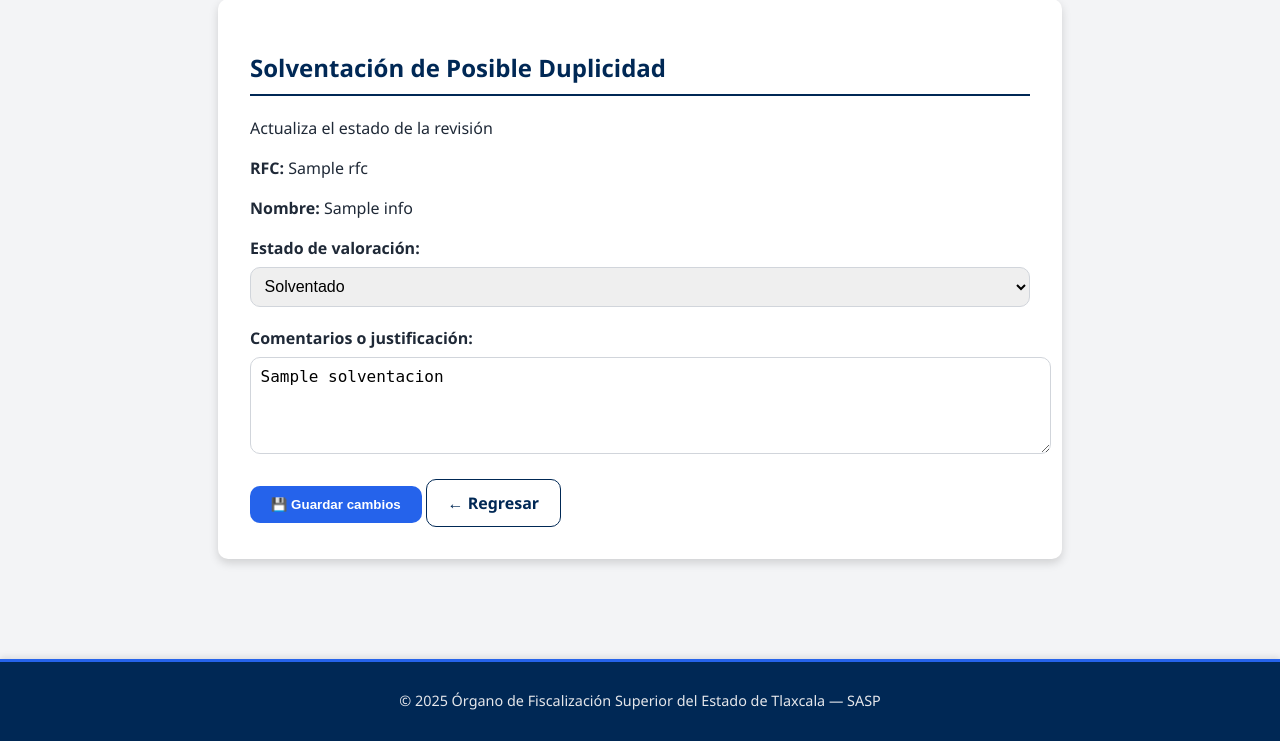
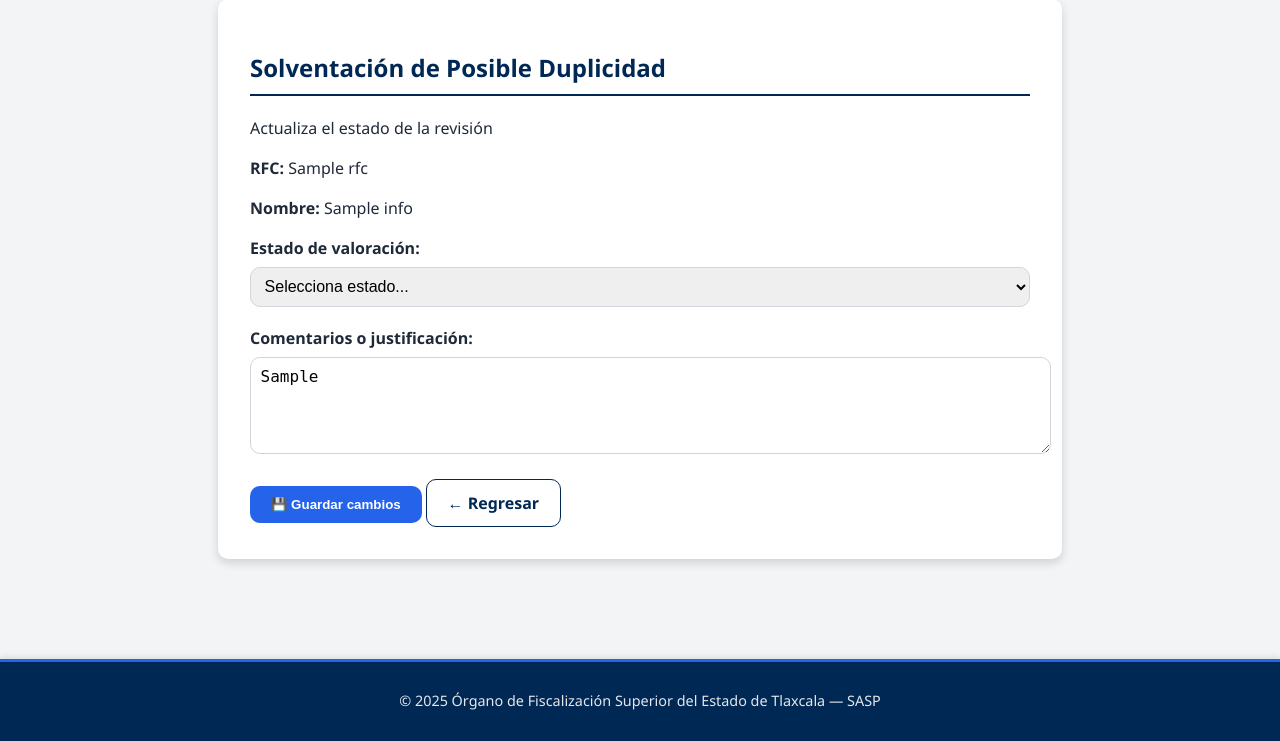
Before and after one commit to OmarSalvatierra99/SCIL, a Flask app: template templates/solventacion.html in a window 1280 px wide. Shown: the part 147-888 px from the top of the page. Run offline with Flask 3, Linux system fonts and the light colour scheme; the visitor is signed in with stand-in values (Sample User, id 1); tables that the repository leaves empty hold one stand-in row (values such as "Sample post"); the template is opened without the code that fills it: most values are stand-ins (such as "Sample title", 1, 10 or a date in 2020).

Commit message:
Listo quedo la solventación

```diff
--- a/app.py
+++ b/app.py
@@ -252,9 +252,6 @@ def resultados_por_rfc(rfc):
 
     return render_template("detalle_rfc.html", rfc=rfc, info=info)
 
-# -----------------------------------------------------------
-# SOLVENTACIÓN (por RFC o por RFC+Ente)
-# -----------------------------------------------------------
 @app.route("/solventacion/<rfc>", methods=["GET", "POST"])
 def solventacion_detalle(rfc):
     if not session.get("autenticado"):
@@ -273,7 +270,28 @@ def solventacion_detalle(rfc):
     info = db_manager.obtener_resultados_por_rfc(rfc)
     if not info:
         return render_template("empty.html", mensaje="No hay registros para este RFC.")
-    return render_template("solventacion.html", rfc=rfc, info=info)
+
+    # --- Agregar solventación previa (si existe) ---
+    conn = db_manager._connect()
+    cur = conn.cursor()
+    cur.execute(
+        "SELECT estado, comentario FROM solventaciones WHERE rfc=? AND ente=?",
+        (rfc, db_manager.normalizar_ente_clave(ente_sel or "GENERAL"))
+    )
+    row = cur.fetchone()
+    conn.close()
+
+    estado_prev = row["estado"] if row else info.get("estado")
+    solventacion_prev = row["comentario"] if row else info.get("solventacion", "")
+
+    return render_template(
+        "solventacion.html",
+        rfc=rfc,
+        info=info,
+        estado_prev=estado_prev,
+        solventacion_prev=solventacion_prev
+    )
+
 
 # -----------------------------------------------------------
 # ACTUALIZAR ESTADO (AJAX)
--- a/templates/solventacion.html
+++ b/templates/solventacion.html
@@ -11,6 +11,9 @@
   <div class="info-rfc">
     <p><strong>RFC:</strong> {{ rfc }}</p>
     <p><strong>Nombre:</strong> {{ info.nombre or 'Sin nombre' }}</p>
+    {% if request.args.get('ente') %}
+    <p><strong>Ente:</strong> {{ request.args.get('ente') }}</p>
+    {% endif %}
   </div>
 
   <form id="solventacionForm"
@@ -24,16 +27,16 @@
       <label for="estado">Estado de valoración:</label>
       <select id="estado" name="estado" required>
         <option value="">Selecciona estado...</option>
-        <option value="Solventado" {% if info.estado == 'Solventado' %}selected{% endif %}>Solventado</option>
-        <option value="No Solventado" {% if info.estado == 'No Solventado' %}selected{% endif %}>No Solventado</option>
-        <option value="Sin valoración" {% if info.estado == 'Sin valoración' %}selected{% endif %}>Sin valoración</option>
+        <option value="Solventado" {% if estado_prev == 'Solventado' %}selected{% endif %}>Solventado</option>
+        <option value="No Solventado" {% if estado_prev == 'No Solventado' %}selected{% endif %}>No Solventado</option>
+        <option value="Sin valoración" {% if estado_prev == 'Sin valoración' %}selected{% endif %}>Sin valoración</option>
       </select>
     </div>
 
     <div class="form-group">
-      <label for="comentario">Comentarios o justificación:</label>
+      <label for="solventacion">Comentarios o justificación:</label>
       <textarea id="solventacion" name="solventacion" rows="4"
-        placeholder="Describe brevemente la razón de la solventación...">{{ info.solventacion or '' }}</textarea>
+        placeholder="Describe brevemente la razón de la solventación...">{{ solventacion_prev or '' }}</textarea>
     </div>
 
     <div class="btn-area">
```
